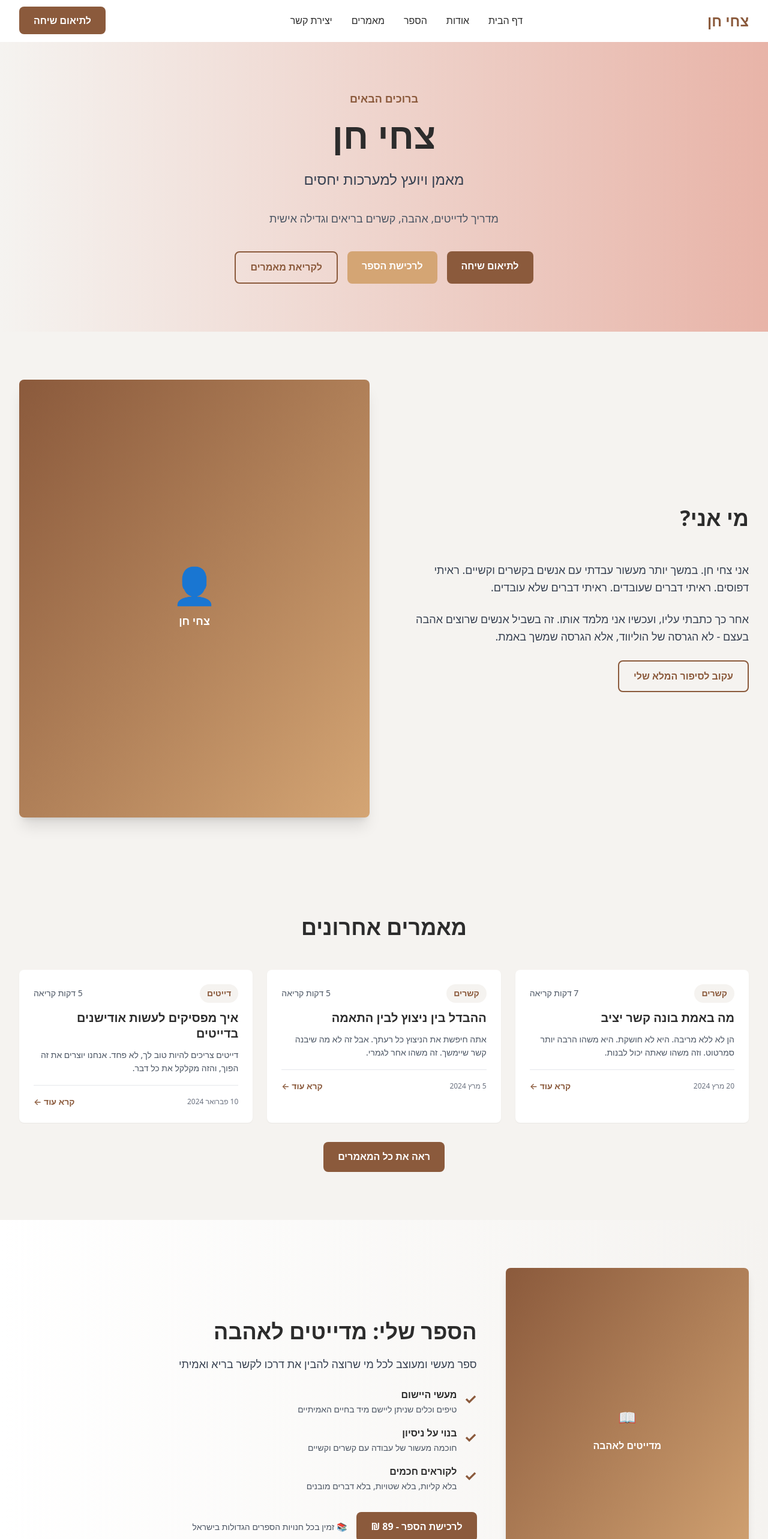
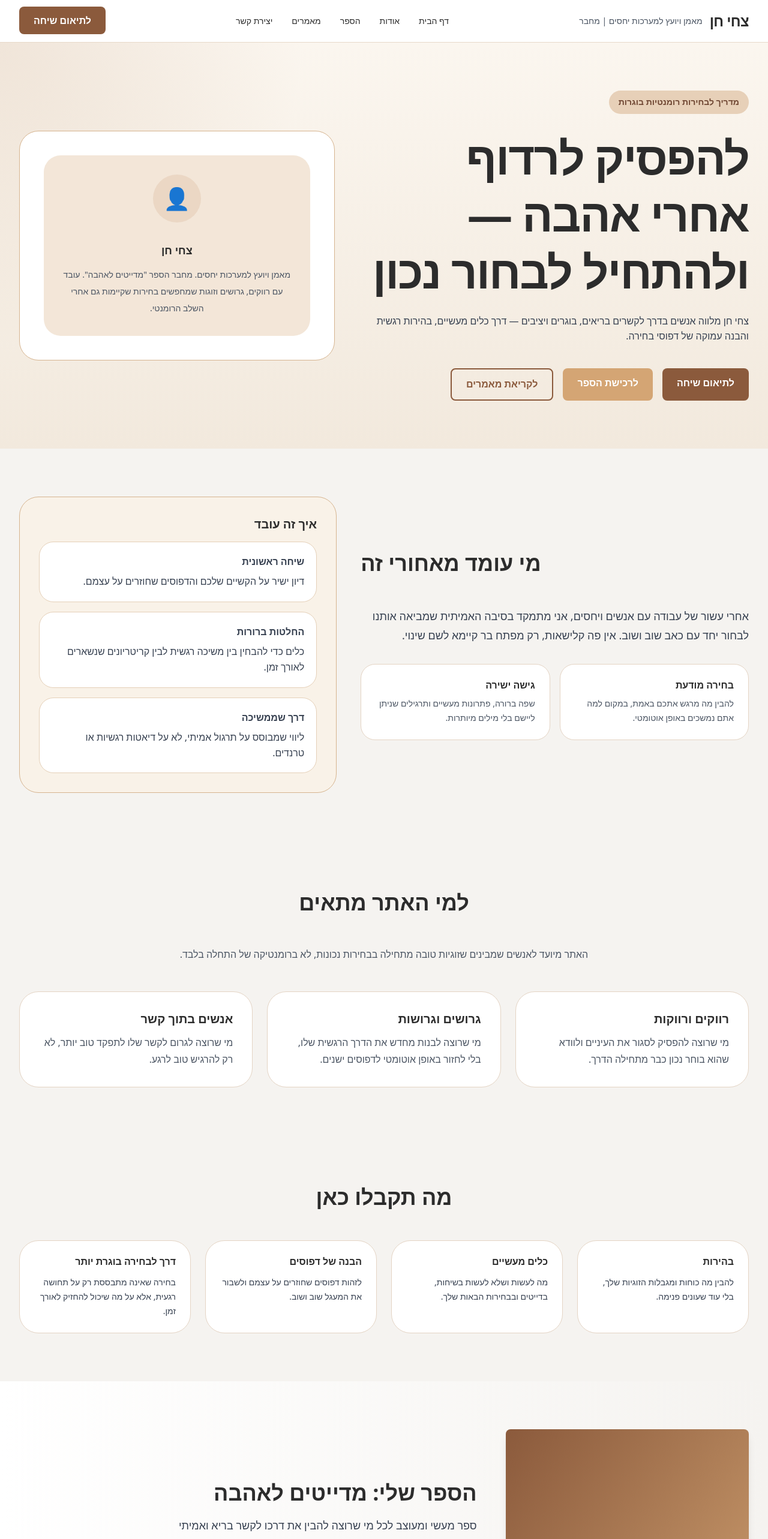
Before and after one commit to godatenow/zachi, a Next.js app: page / in a window 1280 px wide. Shown: the top 2566 px of the page at 60% size. Built offline with nearby package versions, Linux system fonts and the light colour scheme.

Commit message:
fix: polish homepage hero and header tagline for premium Hebrew brand

```diff
--- a/src/app/page.tsx
+++ b/src/app/page.tsx
@@ -1,33 +1,28 @@
 import CTAButton from '@/components/CTAButton';
 import ArticleCard from '@/components/ArticleCard';
 import BookCTA from '@/components/BookCTA';
-import { SITE_CONFIG, CONTACT_INFO, CTA_LABELS } from '@/constants/config';
+import { CONTACT_INFO, CTA_LABELS } from '@/constants/config';
 import { getAllArticles } from '@/data/articles';
 
 export default function Home() {
-  const recentArticles = getAllArticles().slice(0, 3);
+  const recentArticles = getAllArticles().slice(0, 4);
 
   return (
     <div>
-      {/* Hero Section */}
-      <section className="section-padding bg-gradient-to-l from-accent to-light">
-        <div className="container-main">
-          <div className="max-w-3xl mx-auto text-center">
-            <p className="text-lg text-primary font-semibold mb-4">
-              ברוכים הבאים
-            </p>
-            <h1 className="text-4xl md:text-5xl lg:text-6xl font-bold text-dark mb-6 leading-tight">
-              {SITE_CONFIG.name}
+      <section className="section-padding bg-[radial-gradient(circle_at_top_left,_rgba(184,141,104,0.16),_transparent_35%),linear-gradient(180deg,_#fbf6ef_0%,_#f2e9dd_100%)]">
+        <div className="container-main grid gap-12 lg:grid-cols-[1.1fr_0.9fr] items-center">
+          <div className="max-w-2xl">
+            <span className="inline-flex rounded-full bg-[#E7D0B8] px-4 py-2 text-sm font-semibold text-[#6F4632] mb-6">
+              מדריך לבחירות רומנטיות בוגרות
+            </span>
+            <h1 className="text-4xl sm:text-5xl xl:text-[4.75rem] font-semibold text-dark leading-tight tracking-tight mb-6">
+              להפסיק לרדוף אחרי אהבה — ולהתחיל לבחור נכון
             </h1>
-            <p className="text-xl md:text-2xl text-gray-700 mb-8 leading-relaxed">
-              {SITE_CONFIG.title}
-            </p>
-            <p className="text-lg text-gray-600 mb-10">
-              {SITE_CONFIG.description}
+            <p className="section-subtitle text-gray-700 mb-10">
+              צחי חן מלווה אנשים בדרך לקשרים בריאים, בוגרים ויציבים — דרך כלים מעשיים, בהירות רגשית והבנה עמוקה של דפוסי בחירה.
             </p>
 
-            {/* CTA Buttons */}
-            <div className="flex flex-col sm:flex-row gap-4 justify-center flex-wrap">
+            <div className="flex flex-col sm:flex-row flex-wrap gap-4">
               <CTAButton
                 href={CONTACT_INFO.whatsapp}
                 label={CTA_LABELS.scheduleCall}
@@ -47,52 +42,133 @@ export default function Home() {
               />
             </div>
           </div>
+
+          <div className="rounded-[2rem] border border-[#D6B48F] bg-white p-10 shadow-soft">
+            <div className="rounded-[1.75rem] bg-[#F3E6D8] p-8 text-center">
+              <div className="mb-8 inline-flex h-20 w-20 items-center justify-center rounded-full bg-[#C79A75]/20 text-4xl">
+                👤
               </div>
-      </section>
-
-      {/* About Preview Section */}
-      <section className="section-padding">
-        <div className="container-main">
-          <div className="grid grid-cols-1 md:grid-cols-2 gap-12 items-center">
-            {/* Text */}
-            <div>
-              <h2 className="section-title md:text-right">
-                מי אני?
-              </h2>
-              <p className="text-lg text-gray-700 mb-6 leading-relaxed">
-                אני צחי חן. במשך יותר מעשור עבדתי עם אנשים בקשרים וקשיים. ראיתי דפוסים. ראיתי דברים שעובדים. ראיתי דברים שלא עובדים.
-              </p>
-              <p className="text-lg text-gray-700 mb-6 leading-relaxed">
-                אחר כך כתבתי עליו, ועכשיו אני מלמד אותו. זה בשביל אנשים שרוצים אהבה בעצם - לא הגרסה של הוליווד, אלא הגרסה שמשך באמת.
-              </p>
-              <CTAButton
-                href="/about"
-                label="עקוב לסיפור המלא שלי"
-                variant="outline"
-              />
-            </div>
-
-            {/* Image Placeholder */}
-            <div className="order-first md:order-last">
-              <div className="aspect-[4/5] bg-gradient-to-br from-primary to-secondary rounded-lg shadow-xl flex items-center justify-center">
-                <div className="text-center text-white p-6">
-                  <p className="text-6xl mb-4">👤</p>
-                  <p className="text-lg font-semibold">
-                    {/* TODO: Replace with actual author photo */}
+              <p className="text-lg font-semibold text-dark mb-3">
                 צחי חן
               </p>
-                </div>
-              </div>
+              <p className="text-sm text-gray-600 leading-7">
+                מאמן ויועץ למערכות יחסים. מחבר הספר {`"מדייטים לאהבה"`}. עובד עם רווקים, גרושים וזוגות שמחפשים בחירות שקיימות גם אחרי השלב הרומנטי.
+              </p>
             </div>
           </div>
         </div>
       </section>
 
-      {/* Recent Articles Section */}
+      <section className="section-padding">
+        <div className="container-main">
+          <div className="grid gap-10 lg:grid-cols-[1.1fr_0.9fr] items-center">
+            <div>
+              <h2 className="section-title text-left">מי עומד מאחורי זה</h2>
+              <p className="text-lg text-gray-700 leading-8 max-w-3xl mb-8">
+                אחרי עשור של עבודה עם אנשים ויחסים, אני מתמקד בסיבה האמיתית שמביאה אותנו לבחור יחד עם כאב שוב ושוב. אין פה קלישאות, רק מפתח בר קיימא לשם שינוי.
+              </p>
+              <div className="grid gap-4 sm:grid-cols-2">
+                <div className="rounded-3xl border border-[#E4D4C4] bg-white p-6 shadow-soft">
+                  <h3 className="font-semibold text-dark mb-2">בחירה מודעת</h3>
+                  <p className="text-sm text-gray-600 leading-6">
+                    להבין מה מרגש אתכם באמת, במקום למה אתם נמשכים באופן אוטומטי.
+                  </p>
+                </div>
+                <div className="rounded-3xl border border-[#E4D4C4] bg-white p-6 shadow-soft">
+                  <h3 className="font-semibold text-dark mb-2">גישה ישירה</h3>
+                  <p className="text-sm text-gray-600 leading-6">
+                    שפה ברורה, פתרונות מעשיים ותרגילים שניתן ליישם בלי מילים מיותרות.
+                  </p>
+                </div>
+              </div>
+            </div>
+
+            <div className="rounded-[2rem] border border-[#D6B48F] bg-[#F9F2E8] p-8 shadow-soft">
+              <h3 className="text-xl font-semibold text-dark mb-4">איך זה עובד</h3>
+              <ul className="space-y-4 text-gray-700">
+                <li className="rounded-3xl bg-white p-5 border border-[#E5D0B8]">
+                  <strong className="block mb-2">שיחה ראשונית</strong>
+                  דיון ישיר על הקשיים שלכם והדפוסים שחוזרים על עצמם.
+                </li>
+                <li className="rounded-3xl bg-white p-5 border border-[#E5D0B8]">
+                  <strong className="block mb-2">החלטות ברורות</strong>
+                  כלים כדי להבחין בין משיכה רגשית לבין קריטריונים שנשארים לאורך זמן.
+                </li>
+                <li className="rounded-3xl bg-white p-5 border border-[#E5D0B8]">
+                  <strong className="block mb-2">דרך שממשיכה</strong>
+                  ליווי שמבוסס על תרגול אמיתי, לא על דיאטות רגשיות או טרנדים.
+                </li>
+              </ul>
+            </div>
+          </div>
+        </div>
+      </section>
+
+      <section className="section-padding bg-cream">
+        <div className="container-main">
+          <div className="max-w-4xl mx-auto text-center mb-12">
+            <h2 className="section-title">למי האתר מתאים</h2>
+            <p className="text-base text-gray-600 leading-7">
+              האתר מיועד לאנשים שמבינים שזוגיות טובה מתחילה בבחירות נכונות, לא ברומנטיקה של התחלה בלבד.
+            </p>
+          </div>
+
+          <div className="grid gap-6 md:grid-cols-3">
+            <div className="rounded-[2rem] border border-[#E4D4C4] bg-white p-8 shadow-soft">
+              <h3 className="text-xl font-semibold text-dark mb-3">רווקים ורווקות</h3>
+              <p className="text-gray-600 leading-7">
+                מי שרוצה להפסיק לסגור את העיניים ולוודא שהוא בוחר נכון כבר מתחילה הדרך.
+              </p>
+            </div>
+            <div className="rounded-[2rem] border border-[#E4D4C4] bg-white p-8 shadow-soft">
+              <h3 className="text-xl font-semibold text-dark mb-3">גרושים וגרושות</h3>
+              <p className="text-gray-600 leading-7">
+                מי שרוצה לבנות מחדש את הדרך הרגשית שלו, בלי לחזור באופן אוטומטי לדפוסים ישנים.
+              </p>
+            </div>
+            <div className="rounded-[2rem] border border-[#E4D4C4] bg-white p-8 shadow-soft">
+              <h3 className="text-xl font-semibold text-dark mb-3">אנשים בתוך קשר</h3>
+              <p className="text-gray-600 leading-7">
+                מי שרוצה לגרום לקשר שלו לתפקד טוב יותר, לא רק להרגיש טוב לרגע.
+              </p>
+            </div>
+          </div>
+        </div>
+      </section>
+
+      <section className="section-padding">
+        <div className="container-main">
+          <div className="max-w-4xl mx-auto text-center mb-12">
+            <h2 className="section-title">מה תקבלו כאן</h2>
+          </div>
+
+          <div className="grid gap-6 lg:grid-cols-4">
+            <div className="rounded-[2rem] bg-white p-6 text-gray-700 shadow-soft border border-[#E4D4C4]">
+              <h3 className="font-semibold text-dark mb-3">בהירות</h3>
+              <p className="text-sm leading-6">להבין מה כוחות ומגבלות הזוגיות שלך, בלי עוד שעונים פנימה.</p>
+            </div>
+            <div className="rounded-[2rem] bg-white p-6 text-gray-700 shadow-soft border border-[#E4D4C4]">
+              <h3 className="font-semibold text-dark mb-3">כלים מעשיים</h3>
+              <p className="text-sm leading-6">מה לעשות ושלא לעשות בשיחות, בדייטים ובבחירות הבאות שלך.</p>
+            </div>
+            <div className="rounded-[2rem] bg-white p-6 text-gray-700 shadow-soft border border-[#E4D4C4]">
+              <h3 className="font-semibold text-dark mb-3">הבנה של דפוסים</h3>
+              <p className="text-sm leading-6">לזהות דפוסים שחוזרים על עצמם ולשבור את המעגל שוב ושוב.</p>
+            </div>
+            <div className="rounded-[2rem] bg-white p-6 text-gray-700 shadow-soft border border-[#E4D4C4]">
+              <h3 className="font-semibold text-dark mb-3">דרך לבחירה בוגרת יותר</h3>
+              <p className="text-sm leading-6">בחירה שאינה מתבססת רק על תחושה רגעית, אלא על מה שיכול להחזיק לאורך זמן.</p>
+            </div>
+          </div>
+        </div>
+      </section>
+
+      <BookCTA />
+
       <section className="section-padding bg-light">
         <div className="container-main">
-          <h2 className="section-title">מאמרים אחרונים</h2>
-          <div className="grid grid-cols-1 md:grid-cols-3 gap-6 mb-8">
+          <div className="flex flex-col gap-10">
+            <div className="grid gap-6 lg:grid-cols-2">
               {recentArticles.map((article) => (
                 <ArticleCard
                   key={article.id}
@@ -106,35 +182,22 @@ export default function Home() {
               ))}
             </div>
             <div className="text-center">
-            <CTAButton
-              href="/articles"
-              label="ראה את כל המאמרים"
-              variant="primary"
-            />
+              <CTAButton href="/articles" label="לקריאת מאמרים" variant="primary" />
+            </div>
           </div>
         </div>
       </section>
 
-      {/* Book CTA Section */}
-      <BookCTA />
-
-      {/* Contact Section */}
-      <section className="section-padding bg-gradient-to-l from-light to-white">
-        <div className="container-main">
-          <div className="max-w-2xl mx-auto text-center">
-            <h2 className="section-title">רוצה לדבר?</h2>
-            <p className="text-lg text-gray-700 mb-8">
-              זמינה השיחה הראשונה שלך. בואו נראה אם אנחנו יכולים לעבוד ביחד.
+      <section className="section-padding bg-[linear-gradient(180deg,_#fbf6ef_0%,_#f7ede2_100%)]">
+        <div className="container-main text-center">
+          <span className="inline-flex rounded-full bg-[#E7D0B8] px-4 py-2 text-sm font-semibold text-[#6F4632] mb-4">
+            החלטה שמתחילה ברגע הזה
+          </span>
+          <h2 className="section-title">לשיחה שמכוונת את הבחירה שלך</h2>
+          <p className="text-base text-gray-600 max-w-2xl mx-auto leading-7 mb-8">
+            תיאום שיחה מאפשר להבין איפה עומדים, מה שומר עליכם מאחור ואיך לצאת לדרך אחרת עם בטחון.
           </p>
-            <a
-              href={CONTACT_INFO.whatsapp}
-              target="_blank"
-              rel="noopener noreferrer"
-              className="btn-primary inline-block"
-            >
-              {CTA_LABELS.scheduleCall}
-            </a>
-          </div>
+          <CTAButton href={CONTACT_INFO.whatsapp} label={CTA_LABELS.scheduleCall} variant="primary" external />
         </div>
       </section>
     </div>
--- a/src/components/Header.tsx
+++ b/src/components/Header.tsx
@@ -8,27 +8,29 @@ export default function Header() {
   const [isMenuOpen, setIsMenuOpen] = useState(false);
 
   return (
-    <header className="bg-white shadow-sm">
-      <div className="container-main flex items-center justify-between py-4">
-        {/* Logo */}
-        <Link href="/" className="font-bold text-2xl text-primary hover:text-opacity-80">
-          צחי חן
-        </Link>
+    <header className="sticky top-0 z-50 bg-white/95 border-b border-[#E7D9C9] backdrop-blur-sm">
+      <div className="container-main flex items-center justify-between gap-4 py-4">
+        <div className="flex items-center gap-3">
+          <Link href="/" className="text-2xl font-semibold text-dark tracking-tight">
+            צחי חן
+          </Link>
+          <span className="hidden md:inline-block text-sm text-gray-600">
+            מאמן ויועץ למערכות יחסים | מחבר
+          </span>
+        </div>
 
-        {/* Desktop Navigation */}
-        <nav className="hidden md:flex items-center gap-8">
+        <nav className="hidden lg:flex items-center gap-8 text-sm font-medium text-dark">
           {NAVIGATION_LINKS.map((link) => (
             <Link
               key={link.href}
               href={link.href}
-              className="text-dark hover:text-primary font-medium transition-colors"
+              className="hover:text-primary transition-colors"
             >
               {link.label}
             </Link>
           ))}
         </nav>
 
-        {/* CTA Button */}
         <div className="hidden md:block">
           <a
             href={CONTACT_INFO.whatsapp}
@@ -40,9 +42,8 @@ export default function Header() {
           </a>
         </div>
 
-        {/* Mobile Menu Button */}
         <button
-          className="md:hidden flex flex-col gap-2"
+          className="md:hidden flex flex-col gap-2 p-2"
           onClick={() => setIsMenuOpen(!isMenuOpen)}
           aria-label="Toggle menu"
         >
@@ -52,15 +53,14 @@ export default function Header() {
         </button>
       </div>
 
-      {/* Mobile Navigation */}
       {isMenuOpen && (
-        <nav className="md:hidden border-t border-gray-200">
-          <div className="container-main py-4 flex flex-col gap-4">
+        <nav className="md:hidden border-t border-[#E7D9C9] bg-white">
+          <div className="container-main py-4 flex flex-col gap-4 text-dark">
             {NAVIGATION_LINKS.map((link) => (
               <Link
                 key={link.href}
                 href={link.href}
-                className="text-dark hover:text-primary font-medium transition-colors"
+                className="block rounded-2xl px-4 py-3 hover:bg-cream transition-colors"
                 onClick={() => setIsMenuOpen(false)}
               >
                 {link.label}
```
Also changed, not shown: src/components/Footer.tsx (+21 -59 lines). Lines whose indentation alone changed are shown as unchanged.
